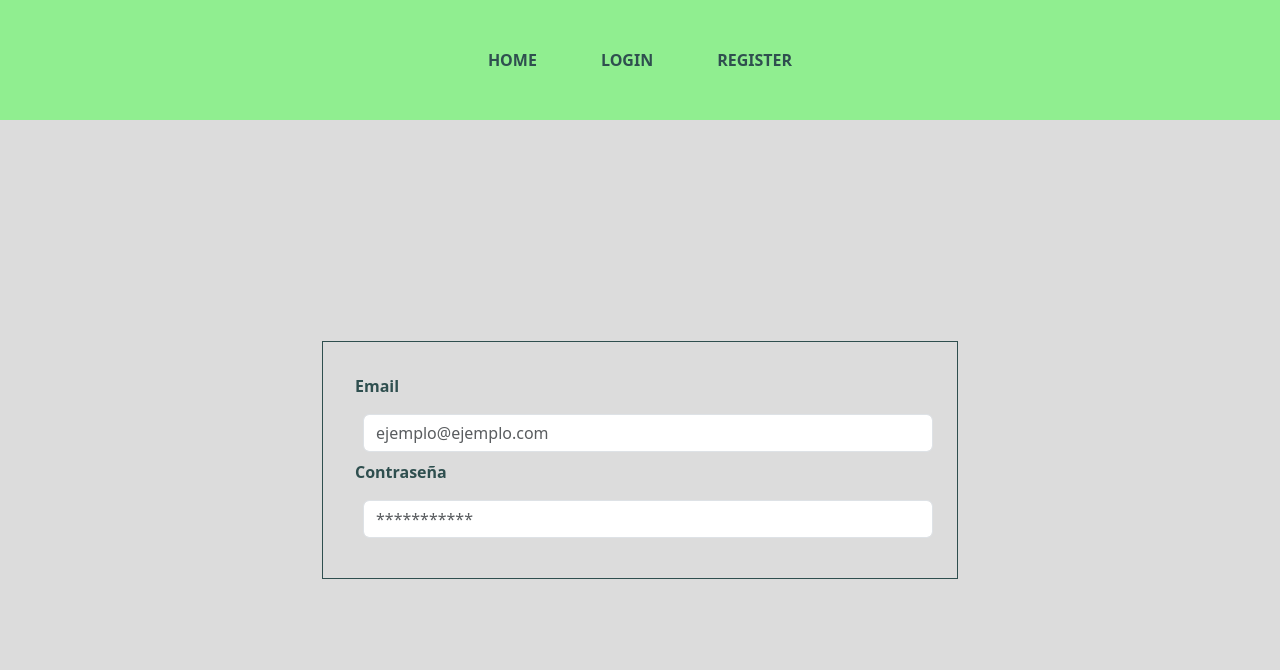
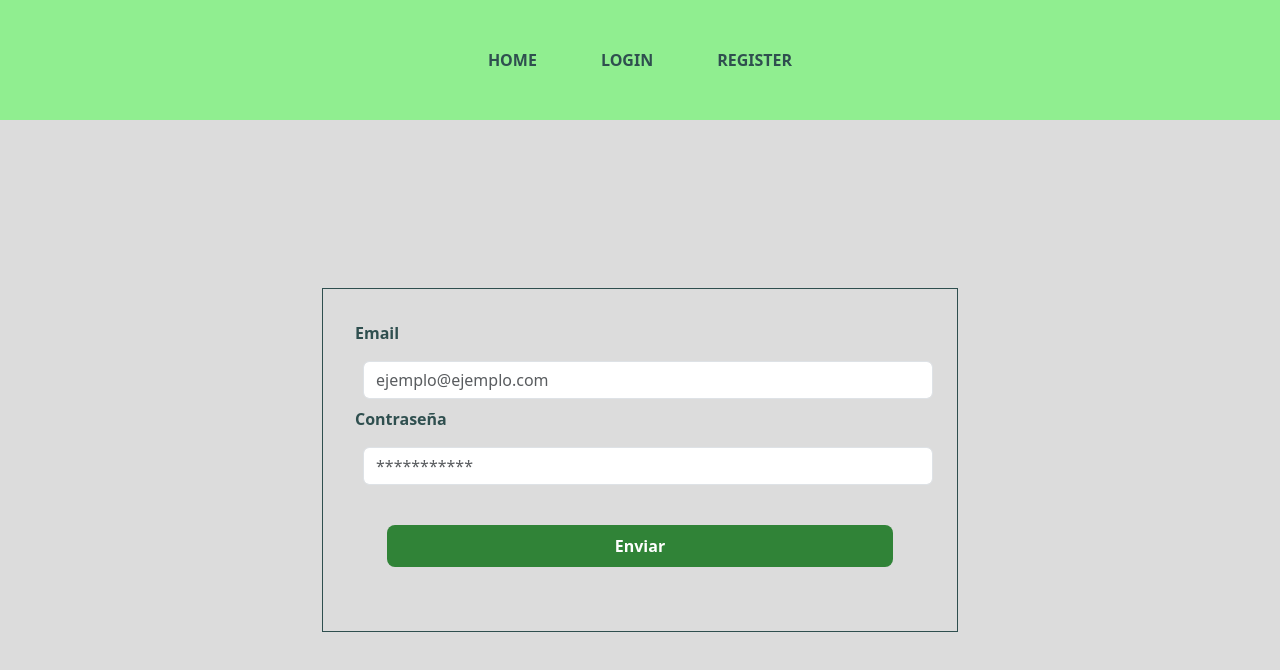
Before and after one commit to ansualo/proyecto5-frontendClinicaDental, a React (Vite) app: page /login in a window 1280 px wide. Shown: the top 670 px of the page. Built offline with nearby package versions, Linux system fonts and the light colour scheme.

Commit message:
feat: create CustomButton and add it to the forms

```diff
--- /dev/null
+++ b/src/common/CustomButton/CustomButton.css
@@ -0,0 +1,17 @@
+
+.buttonDesign {
+    border-radius: 0.5em;
+    border: 0.12em solid transparent;
+    padding: 0.5em;
+    background-color: rgb(48, 131, 55);
+    font-size: 1em;
+    font-weight: bold;
+    text-align: center;
+    color:white;
+    cursor: pointer;
+    transition: border-color 0.25s;
+    margin: 2em;
+  }
+  .buttonDesign:hover {
+    border-color: #0b4607;
+  }
--- /dev/null
+++ b/src/common/CustomButton/CustomButton.jsx
@@ -0,0 +1,11 @@
+import React from "react";
+import './CustomButton.css'
+import { useNavigate } from 'react-router-dom';
+
+export const CustomButton = ({name, path}) => {
+
+    const navigate = useNavigate();
+    return (
+        <div className="buttonDesign" onClick={()=>navigate(path)}>{name}</div>
+    )
+}
--- a/src/pages/Login/Login.jsx
+++ b/src/pages/Login/Login.jsx
@@ -2,6 +2,7 @@ import React, { useState } from 'react'
 import './Login.css'
 import { InputForm } from '../../common/InputForm/InputForm'
 import { Col, Row } from 'react-bootstrap';
+import { CustomButton } from '../../common/CustomButton/CustomButton';
 
 export const Login = () => {
 
@@ -40,6 +41,7 @@ export const Login = () => {
                         />
                     </Col>
                 </Row>
+                <CustomButton name="Enviar"/>
             </div>
         </div>
     )
--- a/src/pages/Register/Register.jsx
+++ b/src/pages/Register/Register.jsx
@@ -2,6 +2,7 @@ import React, { useState } from "react";
 import './Register.css'
 import { InputForm } from "../../common/InputForm/InputForm";
 import { Col, Row } from 'react-bootstrap';
+import { CustomButton } from "../../common/CustomButton/CustomButton";
 
 export const Register = () => {
 
@@ -92,9 +93,8 @@ export const Register = () => {
                         />
                     </Col>
                 </Row>
-
+                <CustomButton name="Enviar"/>
             </div>
-
         </div>
     )
 }
```
